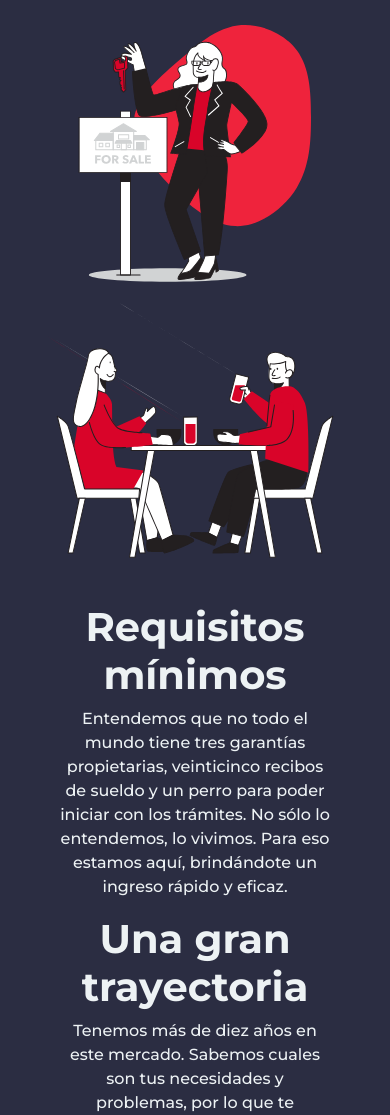
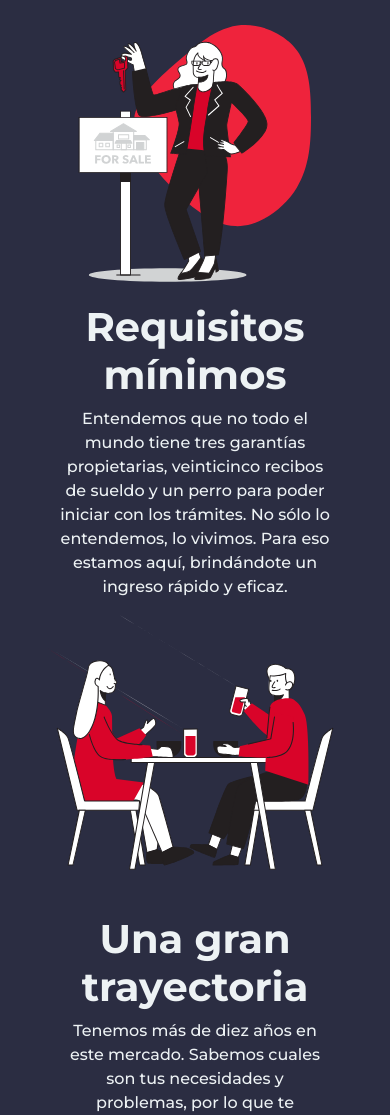
Before and after one commit to Naghell/coder-inmobiliaria-v2, a website: page index.html in a window 390 px wide. Shown: the part 538-1653 px from the top of the page. Drawn offline with nearby package versions, Linux system fonts and the light colour scheme.

Commit message:
Ajuste órden mobile

```diff
--- a/scss/layout/_landing.scss
+++ b/scss/layout/_landing.scss
@@ -26,6 +26,9 @@
 
   @include mobile {
     flex-direction: column;
+    &:nth-child(2) {
+      flex-direction: column-reverse;
+    }
   }
 }
 
```
Also changed, not shown: css/main.css.
